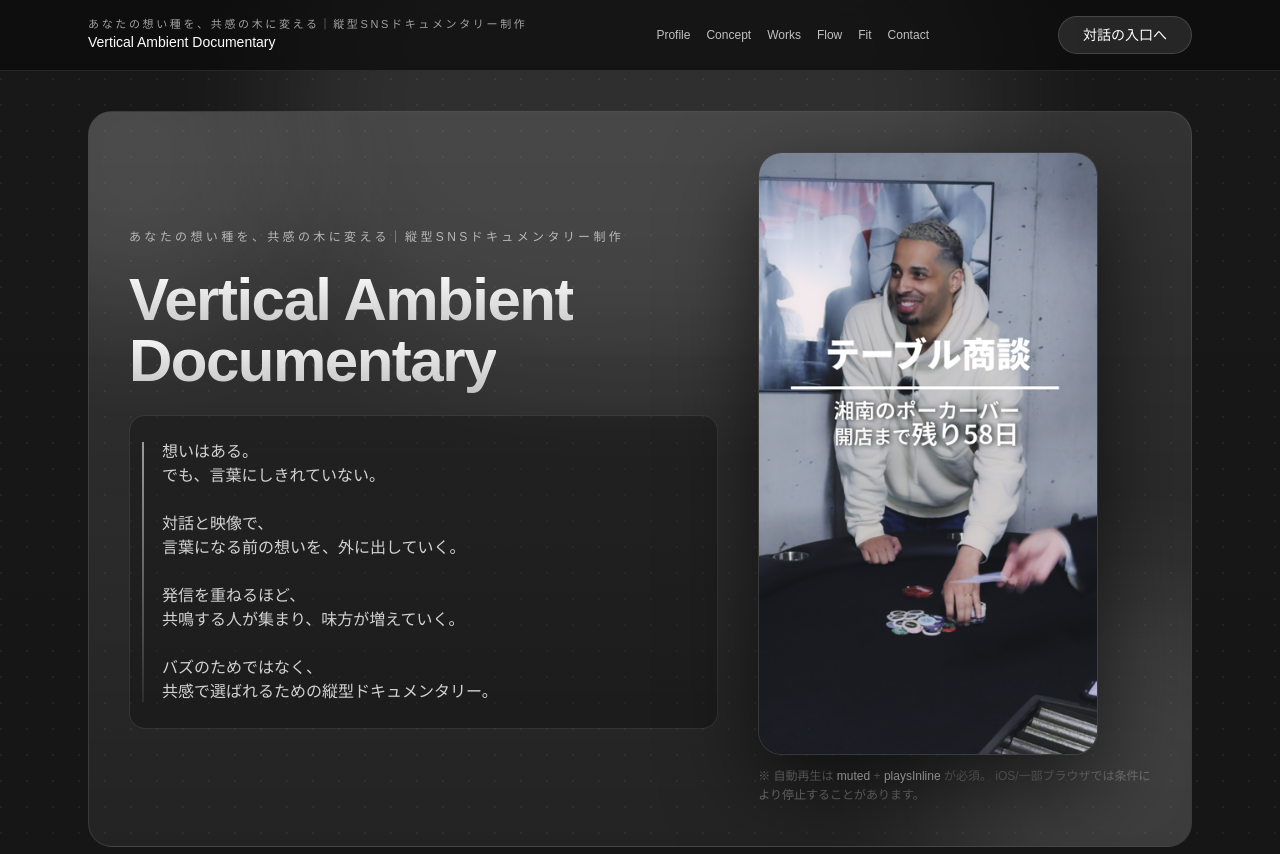
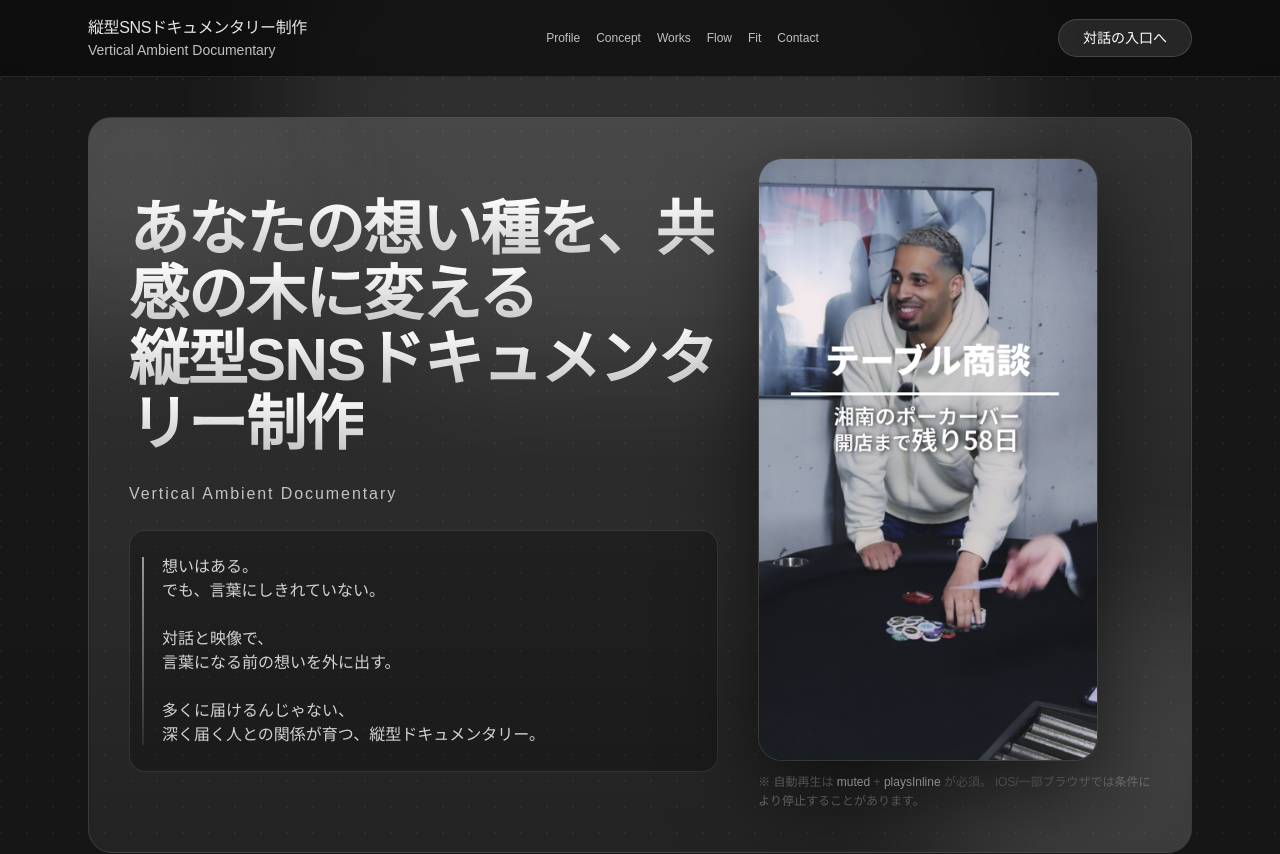
Before and after one commit to naturalpeopleinfo-blip/ambient-doc-clean, a Next.js app: page / in a window 1280 px wide. Shown: the top 854 px of the page. Built offline with nearby package versions, Linux system fonts and the light colour scheme.

Commit message:
Update hero copy and results section

```diff
--- a/src/app/page.tsx
+++ b/src/app/page.tsx
@@ -58,18 +58,16 @@ const works = [
 
 const copy = {
   hero: {
-    brand: "あなたの想い種を、共感の木に変える｜縦型SNSドキュメンタリー制作",
+    brand: "あなたの想い種を、共感の木に変える",
+    subhead: "縦型SNSドキュメンタリー制作",
     headline: "Vertical Ambient Documentary",
-    subhead: "あなたの想い種を、共感の木に変える｜縦型SNSドキュメンタリー制作",
     note:
       "想いはある。\n" +
       "でも、言葉にしきれていない。\n\n" +
       "対話と映像で、\n" +
-      "言葉になる前の想いを、外に出していく。\n\n" +
-      "発信を重ねるほど、\n" +
-      "共鳴する人が集まり、味方が増えていく。\n\n" +
-      "バズのためではなく、\n" +
-      "共感で選ばれるための縦型ドキュメンタリー。",
+      "言葉になる前の想いを外に出す。\n\n" +
+      "多くに届けるんじゃない、\n" +
+      "深く届く人との関係が育つ、縦型ドキュメンタリー。",
   },
   proof: {
     items: [
@@ -519,10 +517,10 @@ export default function Home() {
         <div className="mx-auto max-w-6xl px-6 py-4 flex items-center justify-between">
           <div className="flex items-center">
             <div className="leading-tight">
-              <p className="text-[11px] tracking-[0.24em] text-neutral-400">
-                {copy.hero.brand}
+              <p className="text-sm sm:text-base font-medium tracking-tight text-neutral-200">
+                {copy.hero.subhead}
               </p>
-              <p className="text-sm font-medium">{copy.hero.headline}</p>
+              <p className="text-sm font-medium text-neutral-300/90">{copy.hero.headline}</p>
             </div>
           </div>
 
@@ -555,15 +553,17 @@ export default function Home() {
 
             <div className="relative grid gap-10 lg:grid-cols-[1.2fr_0.8fr] lg:items-center">
               <div className="space-y-6">
-                <p className="text-xs tracking-[0.28em] text-neutral-300/80 uppercase">
-                  {copy.hero.subhead}
-                </p>
-
-                <h1 className="text-4xl sm:text-6xl font-semibold tracking-tight leading-[1.02]">
+                <h1 className="text-4xl sm:text-6xl font-semibold tracking-tight leading-[1.08]">
                   <span className="bg-gradient-to-b from-white to-white/70 bg-clip-text text-transparent">
-                    {copy.hero.headline}
+                    {copy.hero.brand}
+                    <br />
+                    {copy.hero.subhead}
                   </span>
                 </h1>
+
+                <p className="text-sm sm:text-base font-medium tracking-[0.12em] text-neutral-300/90">
+                  {copy.hero.headline}
+                </p>
 
                 <ProseCard tone="ink">
                   <p className="quote-bar pl-2 text-sm sm:text-base text-neutral-200/90 whitespace-pre-line">
```
